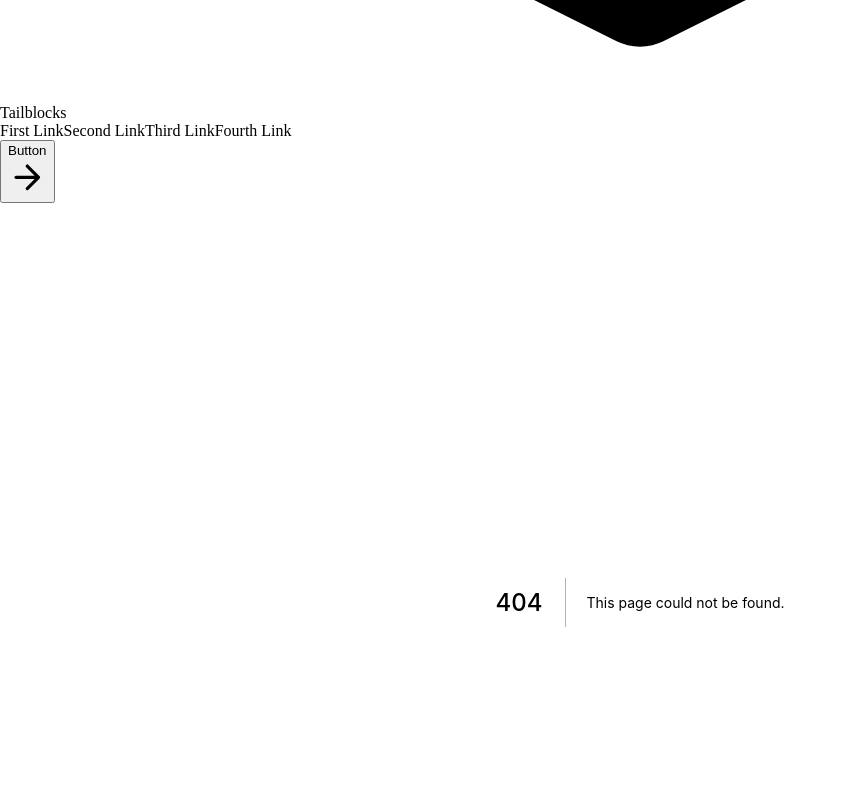
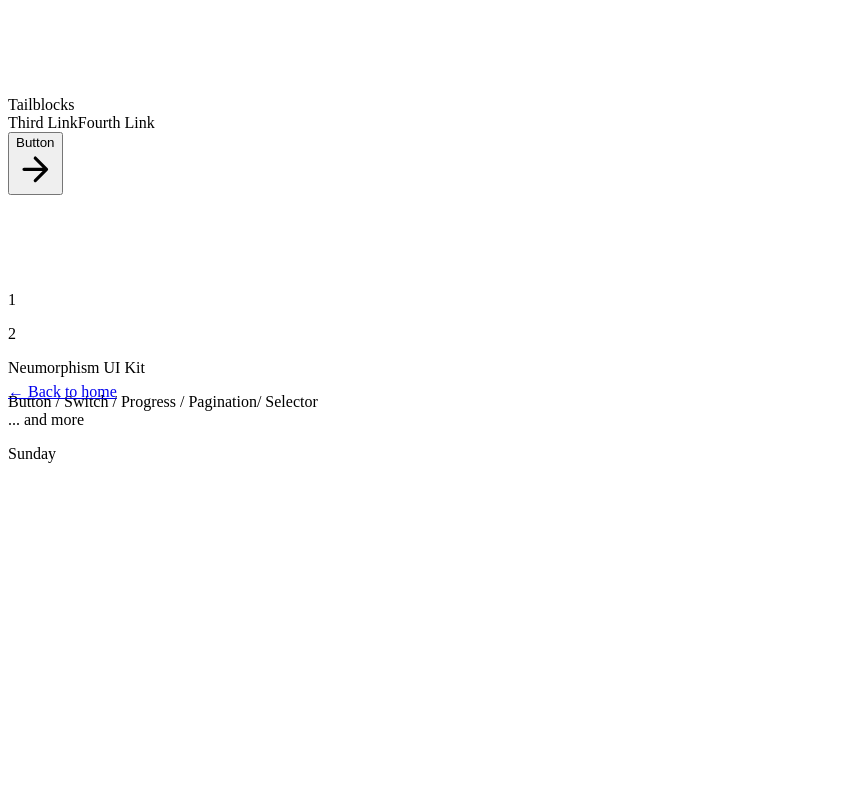
Before and after one commit to Ryo-cool/Sport_App, a Next.js app in the folder front/app/: page /sample in a window 1280 px wide. Before the commit this address had no page. Shown: the part 1180-1980 px from the top of the page, without its empty margins (0-847 px from the left). After the commit the page ends 1643 px from the top, so only its background shows below. Built offline with nearby package versions, Linux system fonts and the light colour scheme.

Commit message:
header icon

```diff
--- a/front/app/components/header.tsx
+++ b/front/app/components/header.tsx
@@ -4,14 +4,11 @@ const Header = () => {
     <header className="text-gray-600 body-font">
       <div className="container mx-auto flex flex-wrap p-5 flex-col md:flex-row items-center">
         <a className="flex title-font font-medium items-center text-gray-900 mb-4 md:mb-0">
-          <svg xmlns="http://www.w3.org/2000/svg" fill="none" stroke="currentColor" stroke-linecap="round" stroke-linejoin="round" stroke-width="2" className="w-10 h-10 text-white p-2 bg-indigo-500 rounded-full" viewBox="0 0 24 24">
-            <path d="M12 2L2 7l10 5 10-5-10-5zM2 17l10 5 10-5M2 12l10 5 10-5"></path>
+          <svg className="w-6 h-6" fill="none" stroke="currentColor" viewBox="0 0 24 24" xmlns="http://www.w3.org/2000/svg"><path strokeLinecap="round" strokeLinejoin="round" strokeWidth={2} d="M7 11.5V14m0-2.5v-6a1.5 1.5 0 113 0m-3 6a1.5 1.5 0 00-3 0v2a7.5 7.5 0 0015 0v-5a1.5 1.5 0 00-3 0m-6-3V11m0-5.5v-1a1.5 1.5 0 013 0v1m0 0V11m0-5.5a1.5 1.5 0 013 0v3m0 0V11" />
           </svg>
           <span className="ml-3 text-xl">Tailblocks</span>
         </a>
         <nav className="md:ml-auto md:mr-auto flex flex-wrap items-center text-base justify-center">
-          <a className="mr-5 hover:text-gray-900">First Link</a>
-          <a className="mr-5 hover:text-gray-900">Second Link</a>
           <a className="mr-5 hover:text-gray-900">Third Link</a>
           <a className="mr-5 hover:text-gray-900">Fourth Link</a>
         </nav>
--- /dev/null
+++ b/front/app/pages/sample.tsx
@@ -0,0 +1,93 @@
+// import Header from '../components/header'
+
+
+import sharedStyles from '../styles/shared.module.css'
+import contactStyles from '../styles/contact.module.css'
+
+
+
+export default function Sample() {
+  return (
+    <>
+      {/* <Header  /> */}
+      <div className="relative bg-gray-100" style={{width: 325, height: 188,}}>
+          <div className="inline-flex space-x-40 items-start justify-end h-56 pb-2.5 absolute left-0 top-0">
+              <div className="w-14 h-20 bg-gray-100 shadow rounded"/>
+              <div className="w-6 h-6">
+                  <div className="relative bg-gray-100 shadow rounded" style={{width: 24, height: 24,}}>
+                      <div className="w-5 h-5 absolute left-0 top-0 bg-gray-100 shadow-inner rounded"/>
+                      {/* <img className="w-3 h-3 absolute m-auto inset-0 rounded-full" src="https://via.placeholder.com/12x12"/> */}
+                  </div>
+              </div>
+              <div className="w-7 h-7 bg-gray-100 shadow rounded-full"/>
+              <div className="transform rotate-45 w-6 h-6 bg-gray-100 shadow-inner rounded-full"/>
+              <div className="transform rotate-45 w-9 h-1/6 bg-gray-100 shadow-inner rounded-2xl"/>
+          </div>
+          <div className="w-12 h-6 absolute" style={{left: 105, top: 27,}}>
+              <div className="relative bg-gray-100 shadow rounded-full" style={{width: 48, height: 24,}}>
+                  <div className="w-12 h-5 absolute left-0 top-0 bg-gray-100 shadow-inner rounded-full"/>
+                  <div className="inline-flex items-center justify-center w-4 h-4 p-0.5 absolute left-0 top-0">
+                      <div className="flex-1 h-full bg-gray-100 shadow rounded-full"/>
+                  </div>
+              </div>
+          </div>
+          <div className="w-6 h-6 absolute" style={{left: 35, top: 77,}}>
+              <div className="relative bg-gray-100 shadow rounded" style={{width: 24, height: 24,}}>
+                  <div className="w-5 h-5 absolute left-0 top-0 bg-gray-100 shadow-inner rounded"/>
+                  <div className="inline-flex items-center justify-center w-3 h-3 px-0.5 absolute m-auto inset-0">
+                      {/* <img className="flex-1 h-3 rounded-full" src="https://via.placeholder.com/9.000000953674316x12.000000953674316"/> */}
+                  </div>
+              </div>
+          </div>
+          <div className="w-28 h-2 absolute" style={{left: 45, top: 133,}}>
+              <div className="relative bg-gray-100 shadow rounded-full" style={{width: 120, height: 8,}}>
+                  <div className="w-28 h-1.5 absolute m-auto inset-0 bg-gray-100 shadow-inner rounded-full"/>
+              </div>
+          </div>
+          <div className="inline-flex items-center justify-center p-0.5 absolute bg-gray-100 shadow rounded" style={{left: 15, top: 16,}}>
+              <div className="w-5 h-full">
+                  <div className="flex items-center justify-center flex-1 h-full py-2 pl-2 pr-2.5 rounded">
+                      <div className="w-1 h-2 bg-pink-900 bg-opacity-50 border-2 rounded-full border-green-300"/>
+                  </div>
+              </div>
+              <div className="flex space-x-0.5 items-center justify-center w-0.5 h-4 pb-0.5">
+                  <div className="w-1/3 h-4 bg-gray-100 shadow rounded-sm"/>
+                  <div className="w-1/3 h-4 bg-gray-100 shadow rounded-sm"/>
+              </div>
+              <div className="w-5 h-full">
+                  <div className="flex items-center justify-center flex-1 h-full px-2.5 py-2 rounded">
+                      <div className="w-1 h-2 bg-pink-900 bg-opacity-50 border-2 rounded-full border-green-300"/>
+                  </div>
+              </div>
+          </div>
+          <div className="inline-flex space-x-0.5 items-start justify-start p-0.5 absolute bg-gray-100 shadow rounded" style={{left: 186, top: 17,}}>
+              <div className="flex items-center justify-center w-5 h-full p-0.5">
+                  {/* <img className="flex-1 h-full rounded-full" src="https://via.placeholder.com/16x16"/> */}
+              </div>
+              <div className="inline-flex flex-col items-center justify-end w-5 h-full px-2 pt-1.5 pb-1">
+                  <p className="text-xs font-medium tracking-wide leading-3 text-indigo-500">1</p>
+                  <div className="w-1/2 h-1/5 bg-indigo-500 shadow-inner rounded-full"/>
+              </div>
+              <div className="inline-flex flex-col items-center justify-end w-5 h-full pl-2 pr-1.5 pt-1.5 pb-1">
+                  <p className="text-xs font-medium tracking-wide leading-3 text-indigo-500">2</p>
+              </div>
+              <div className="flex items-start justify-end w-5 h-full pl-96 pb-80">
+                  {/* <img className="transform rotate-180 w-4 h-full rounded-full" src="https://via.placeholder.com/16x16"/> */}
+              </div>
+          </div>
+          <div className="inline-flex flex-col space-y-2 items-center justify-end w-36 h-12 absolute" style={{left: 87, top: 60,}}>
+              <div className="inline-flex items-center justify-center w-full h-8 px-6 py-2.5 bg-gray-100 shadow rounded-full">
+                  <p className="flex-1 h-full text-xs font-medium text-gray-400">Neumorphism UI Kit</p>
+              </div>
+              <p className="w-full h-1.5 text-xs text-center text-gray-400">Button / Switch / Progress / Pagination/ Selector ... and more</p>
+          </div>
+          <div className="w-24 h-6 absolute" style={{left: 209, top: 116,}}>
+              <div className="flex space-x-8 items-center justify-end flex-1 h-full px-2 py-1.5 bg-gray-100 shadow rounded">
+                  <p className="text-xs font-medium tracking-wide leading-3 text-purple-400">Sunday</p>
+                  {/* <img className="w-3 h-2 rounded-full" src="https://via.placeholder.com/12x8"/> */}
+              </div>
+          </div>
+      </div>
+    </>
+  )
+}
```
Also changed, not shown: front/app/pages/about.tsx (added, +11 -0 lines), front/app/pages/index.tsx (+8 -0 lines).
